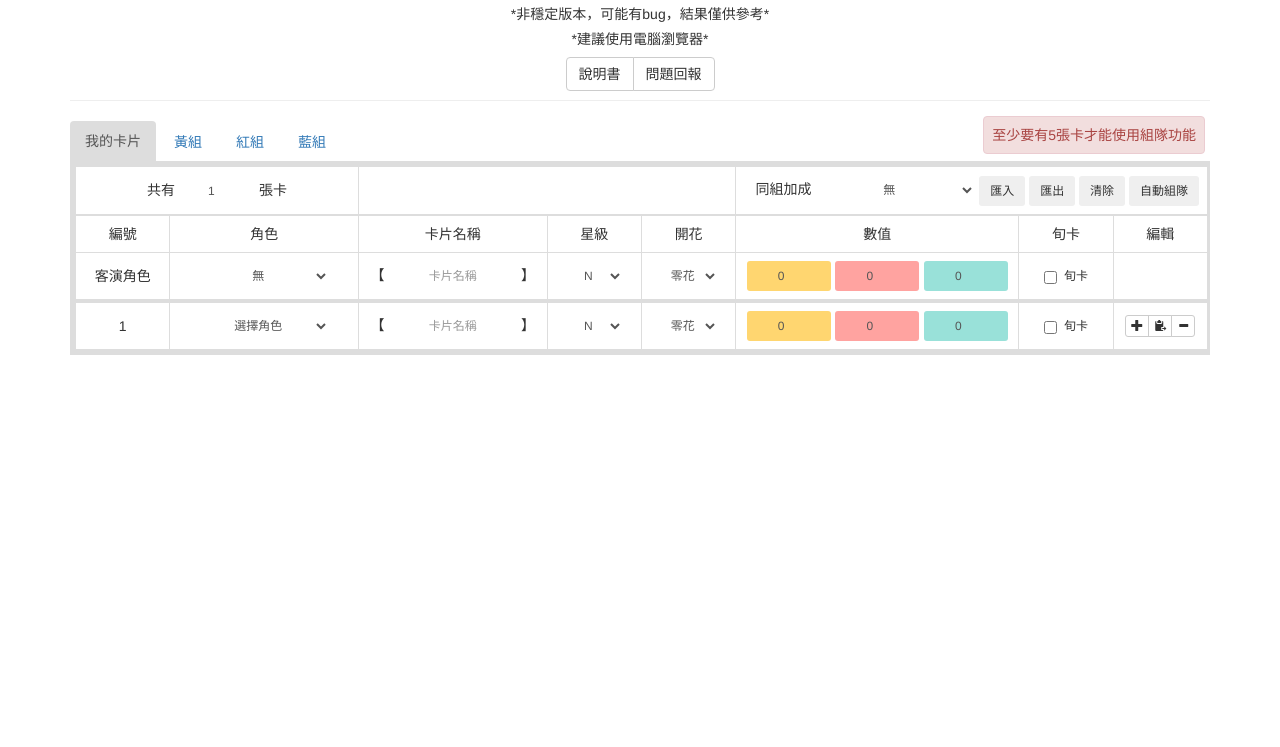
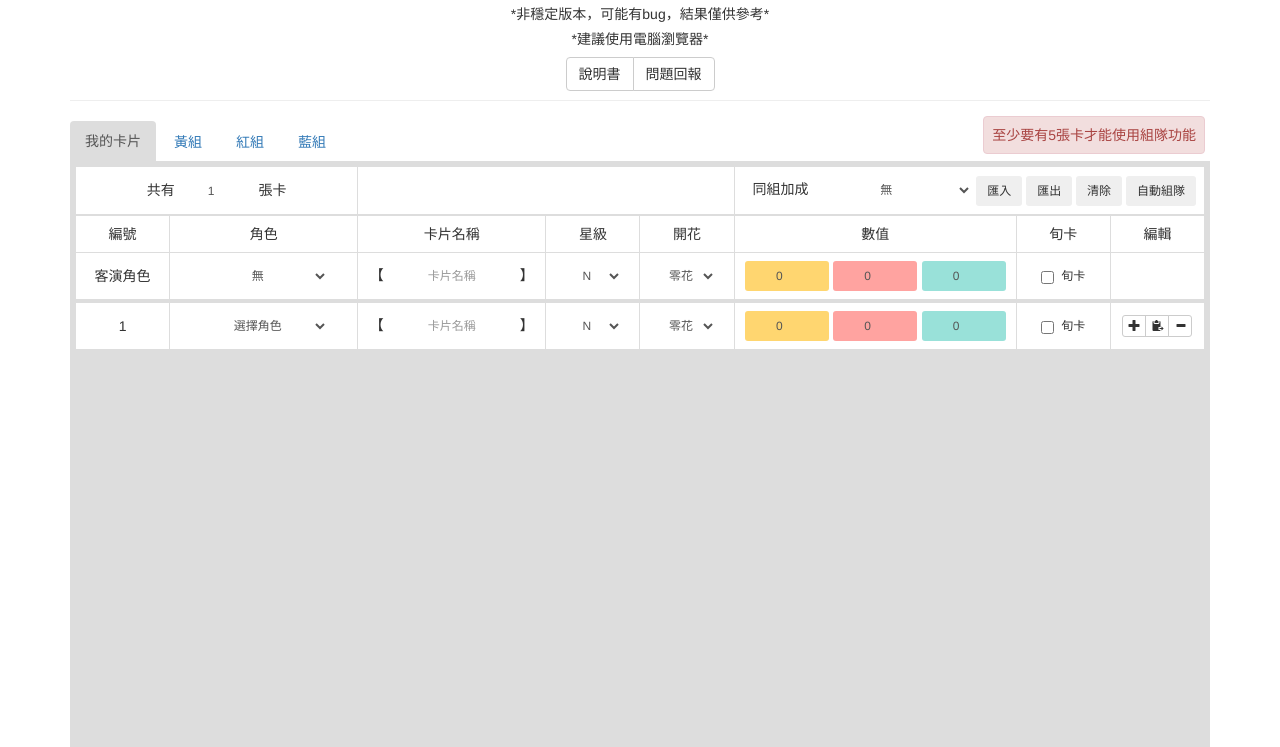
Before and after one commit to librechat/a3-calculator, a website: page view/index.jade in a window 1280 px wide. Shown: the part 83-830 px from the top of the page. Before the commit the page ends 800 px from the top, so only its background shows below. Drawn offline with nearby package versions, Linux system fonts and the light colour scheme; files that its build step writes are made by us from their sources.

Commit message:
fix ui bugs

```diff
--- a/css/es-calculator.css
+++ b/css/es-calculator.css
@@ -47,7 +47,6 @@ caption{
 	overflow-x:auto;
 	overflow-y:scroll;
 	display:block;
-	margin-right: -3px;
 }
 .tab-content>.active{
 	padding: 5px;
--- a/view/index.jade
+++ b/view/index.jade
@@ -115,7 +115,7 @@ html
 													| 旬卡
 										td.col-md-1
 						.tablescroller-line
-						.tablescroller-body(style="height=55vh;")
+						.tablescroller-body(style="height:55vh;")
 							table.table.table-bordered.text-center.white-bg
 								tbody
 									tr(ng-repeat="card in cards track by $index")
```
Also changed, not shown: view/index.html.
